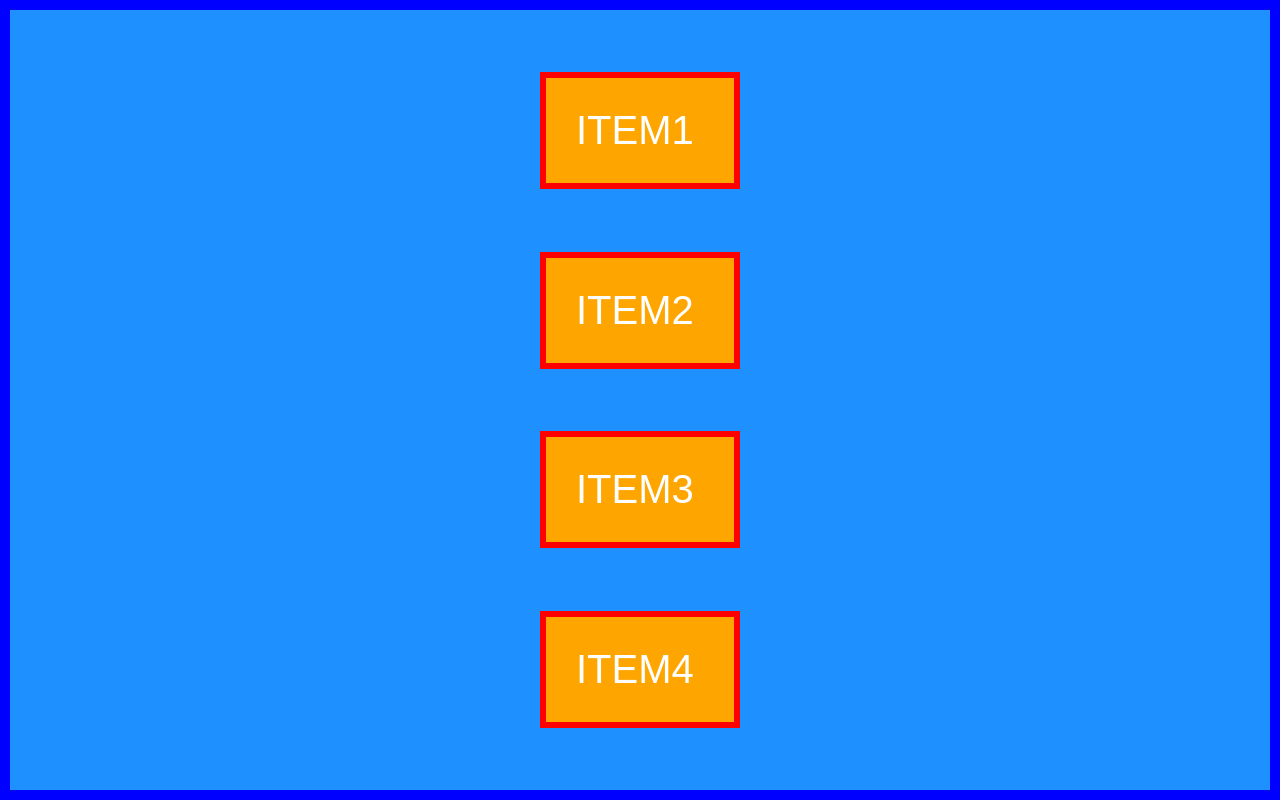
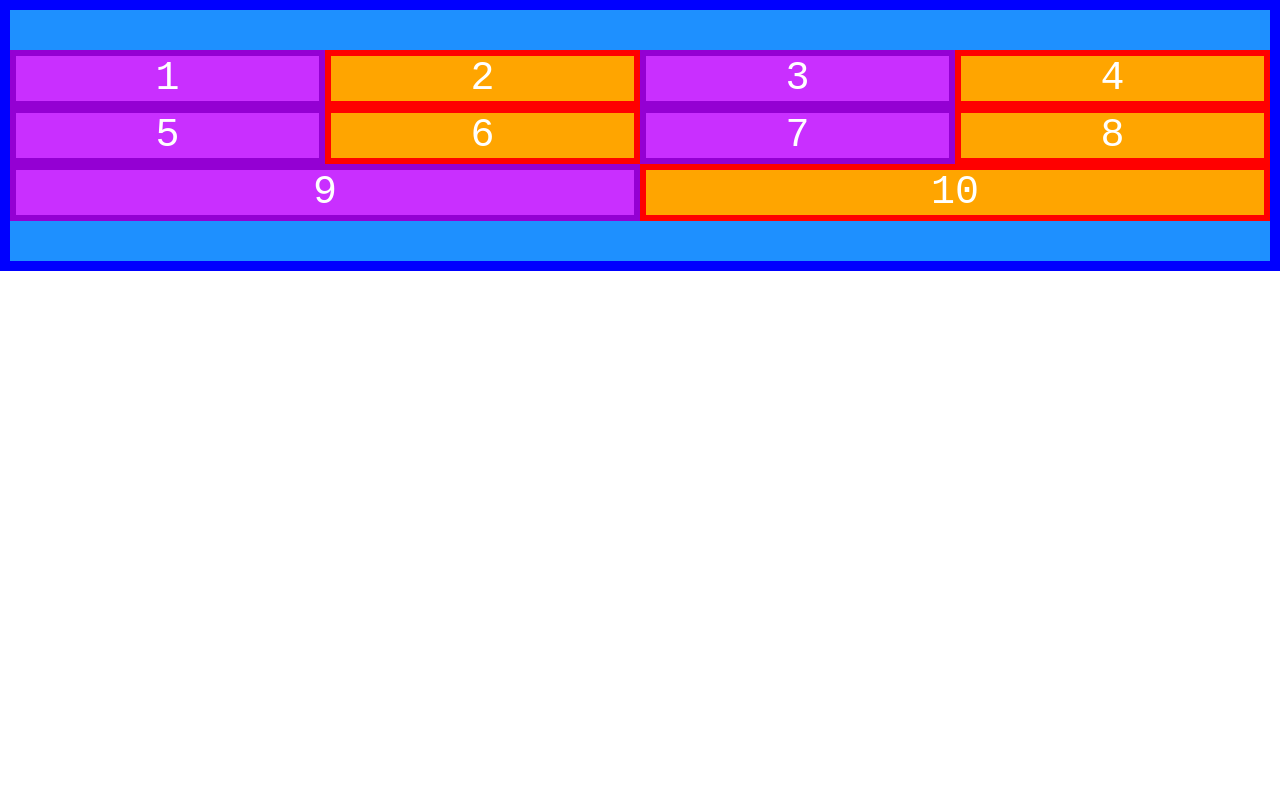
Before and after one commit to Vasy12/fe_flexible_box_layout, a plain HTML site: page index.html in a window 1280 px wide. Drawn offline with Linux system fonts and the light colour scheme.

Commit message:
Add flex example
 - flex-basis
 - flex-grow
 - flex-shrink

```diff
--- a/index.html
+++ b/index.html
@@ -7,13 +7,17 @@
           href="./styles.css">
 </head>
 <body>
-
-<div class="parent flexContainer">
-    <div class="child">ITEM1</div>
-    <div class="child">ITEM2</div>
-    <div class="child">ITEM3</div>
-    <div class="child">ITEM4</div>
+<div class="flexContainer parent">
+    <div class="flexItem child">1</div>
+    <div class="flexItem child">2</div>
+    <div class="flexItem child">3</div>
+    <div class="flexItem child">4</div>
+    <div class="flexItem child">5</div>
+    <div class="flexItem child">6</div>
+    <div class="flexItem child">7</div>
+    <div class="flexItem child">8</div>
+    <div class="flexItem child">9</div>
+    <div class="flexItem child">10</div>
 </div>
-
 </body>
 </html>
--- a/styles.css
+++ b/styles.css
@@ -1,30 +1,43 @@
 * {
+    margin: 0;
     box-sizing: border-box;
-    margin: 0;
+    padding: 0;
 }
 
-/*PARENT*/
 .parent {
     border: 10px solid blue;
-    background: dodgerblue;
-    height: 100vh;
+    background-color: dodgerblue;
+    padding: 40px 0;
 }
 
+.child {
+    border: 6px solid red;
+    background-color: orange;
+    color: white;
+    font-family: monospace;
+    font-size: 40px;
+    text-align: center;
+    white-space: nowrap;
+}
+
+.child:nth-child(odd) {
+    border-color: darkviolet;
+    background-color: #c92fff;
+}
+
+/*
+Flexible Box Styles
+*/
 .flexContainer {
     display: flex;
     justify-content: space-evenly;
-    align-items: center;
-
-    flex-direction: column;
+    flex-flow: row wrap;
 }
 
-/*CHILD*/
-.child {
-    border: 6px solid red;
-    background: orange;
-    width: 200px;
-    padding: 30px;
-    font-size: 40px;
-    font-family: sans-serif;
-    color: white;
+.flexItem {
+    order: 0;
+    flex-grow: 1;
+    flex-shrink: 1;
+    flex-basis: 300px;
+    /*flex: 1 1 300px;*/
 }
```
